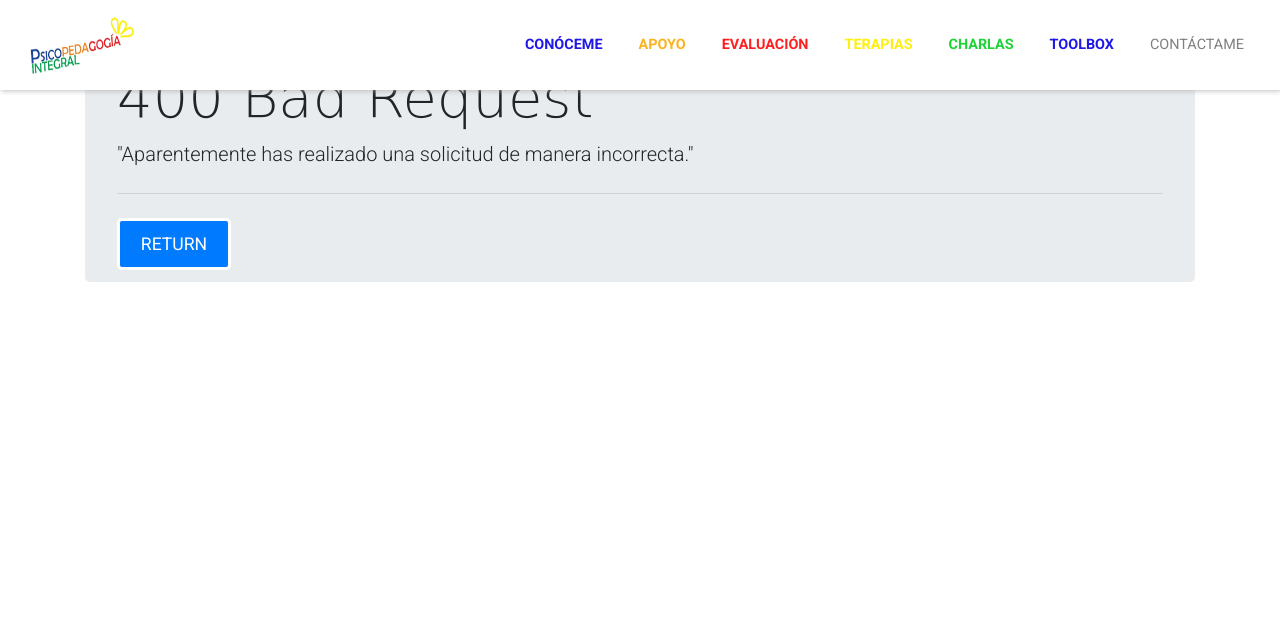
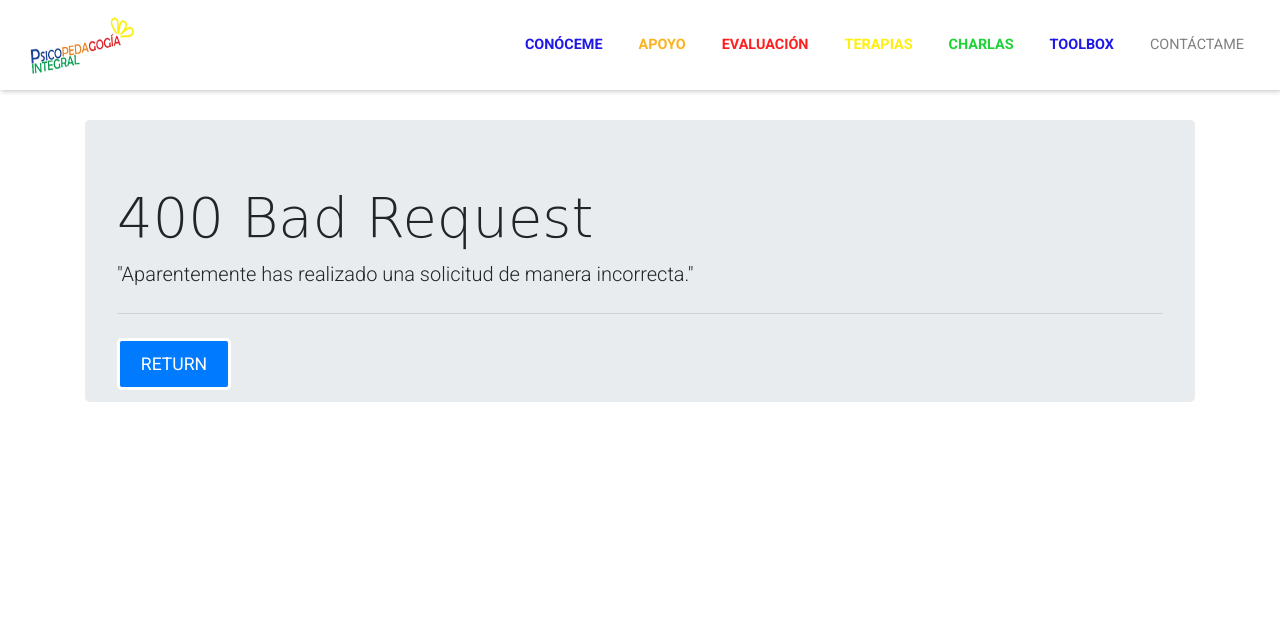
Before and after one commit to davijhon/Psicopedag, a Django app: template templates/pages/error_pages/400.html in a window 1280 px wide. Shown: the top 642 px of the page. Run offline with Django 3.2, Linux system fonts and the light colour scheme; the template is opened without the code that fills it, so the values that code supplies are empty; some libraries are stand-ins or nearby versions; some web fonts are replaced.

Commit message:
fix some styling and add static root

```diff
--- a/settings/prod.py
+++ b/settings/prod.py
@@ -28,5 +28,3 @@ DATABASES = {
 }
 
 DATABASES['default'] = dj_database_url.config(conn_max_age=600, ssl_require=True)
-
-STATICFILES_DIRS = (BASE_DIR, 'static')
--- a/static/css/style.css
+++ b/static/css/style.css
@@ -27,6 +27,9 @@ h2, h3, h4 {
   height: 2rem;
 }
 
+.error-pages {
+  margin-top: 120px;
+}
 
 
 .navbar {
--- a/templates/pages/error_pages/400.html
+++ b/templates/pages/error_pages/400.html
@@ -4,7 +4,7 @@
 
 {% block content %}
   <!-- Page Content -->
-  <div class="container">
+  <div class="container error-pages">
     <!-- Page Heading/Breadcrumbs -->
     <div class="jumbotron">
       <h1 class="display-4">400 Bad Request</h1>
--- a/templates/pages/error_pages/403.html
+++ b/templates/pages/error_pages/403.html
@@ -4,7 +4,7 @@
 
 {% block content %}
   <!-- Page Content -->
-  <div class="container">
+  <div class="container error-pages">
     <!-- Page Heading/Breadcrumbs -->
     <div class="jumbotron">
       <h1 class="display-4">403 Forbidden</h1>
--- a/templates/pages/error_pages/404.html
+++ b/templates/pages/error_pages/404.html
@@ -4,7 +4,7 @@
 
 {% block content %}
   <!-- Page Content -->
-  <div class="container">
+  <div class="container error-pages">
     <!-- Page Heading/Breadcrumbs -->
     <div class="jumbotron">
       <h1 class="display-4">404 Not Found</h1>
--- a/templates/pages/error_pages/500.html
+++ b/templates/pages/error_pages/500.html
@@ -4,7 +4,7 @@
 
 {% block content %}
   <!-- Page Content -->
-  <div class="container">
+  <div class="container error-pages">
     <!-- Page Heading/Breadcrumbs -->
     <div class="jumbotron">
       <h1 class="display-4">500 Internal Server Error</h1>
```
